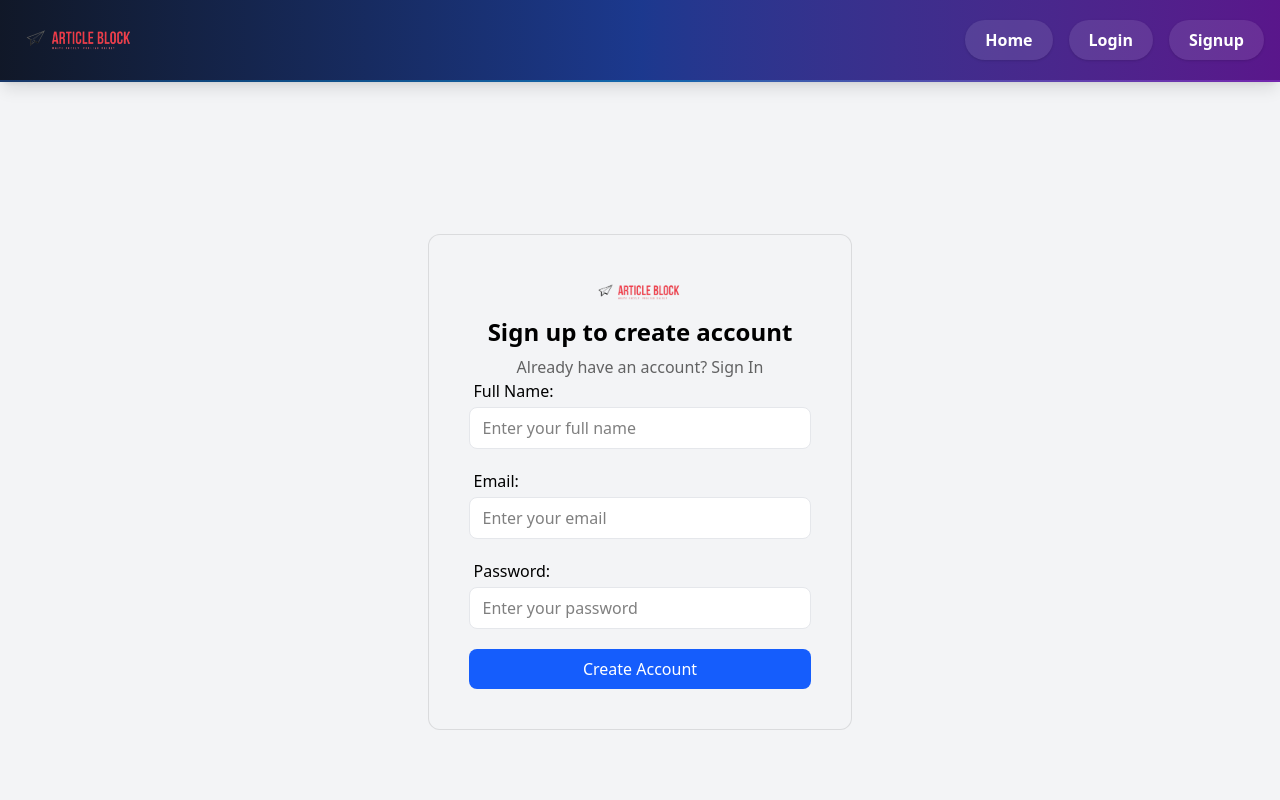
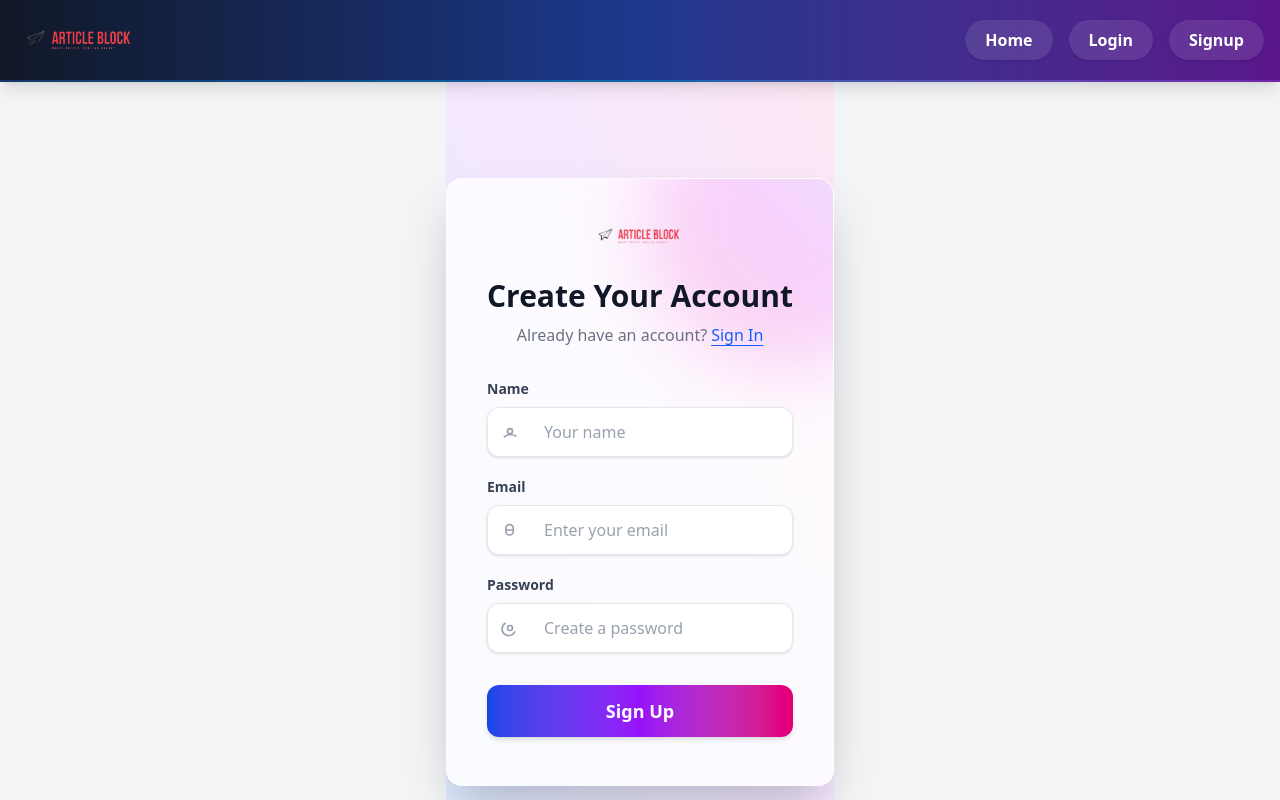
Before and after one commit to Mayankkr2705/ArticleBlock, a React (Vite) app in the folder Frontend/: page /signup in a window 1280 px wide. Shown: the top 800 px of the page. Built offline with nearby package versions, Linux system fonts and the light colour scheme; no server answers.

Commit message:
cors update

```diff
--- a/Frontend/src/Components/Signup.jsx
+++ b/Frontend/src/Components/Signup.jsx
@@ -1,83 +1,128 @@
 import React, { useState } from "react";
-import { signup as signupAPI} from "../api/api";
+import { signup as signupAPI } from "../api/api";
 import { Link, useNavigate } from "react-router-dom";
 import Button from "./Button";
-import Input from "./Input";
 import Logo from "./Logo";
 import { useForm } from "react-hook-form";
 
 const Signup = () => {
   const { register, handleSubmit } = useForm();
   const navigate = useNavigate();
-  const [error, seterror] = useState("");
+  const [error, setError] = useState("");
   const [success, setSuccess] = useState("");
 
   const create = async (data) => {
-    seterror("");
+    setError("");
     setSuccess("");
     try {
       await signupAPI(data);
-
       setSuccess("Account created successfully! Redirecting to login...");
-
       setTimeout(() => {
         navigate("/login");
       }, 2000);
-
     } catch (e) {
-      seterror(e?.response?.data?.error || e.message);
+      setError(e?.response?.data?.error || e.message);
     }
   };
 
   return (
-    <div className="flex items-center justify-center">
-      <div className={`mx-auto w-full max-w-lg bg-gray-100 rounded-xl p-10 border border-black/10`}>
-        <div className="mb-2 flex justify-center">
-          <span className="inline-block w-full max-w-[100px]">
-            <Logo width="100%" />
+    <div className="min-h-screen flex items-center justify-center bg-gradient-to-tr from-blue-100 via-purple-100 to-pink-100">
+      <div className="relative mx-auto w-full max-w-lg bg-white/80 backdrop-blur-md rounded-2xl overflow-hidden shadow-2xl border border-white/30 p-10">
+        {/* Animated Gradient Blur Accent */}
+        <div className="absolute -top-24 -right-24 w-72 h-72 rounded-full bg-gradient-to-tr from-pink-500 via-fuchsia-500 to-blue-500 blur-2xl opacity-20 pointer-events-none z-0" />
+        <div className="relative z-10">
+          <div className="mb-6 flex justify-center">
+            <span className="inline-flex w-[100px]">
+              <Logo width={100} />
             </span>
           </div>
-        <h2 className="text-center text-2xl font-bold leading-tight">Sign up to create account</h2>
-        <p className="mt-2 text-center text-base text-black/60">
-          Already have an account?&nbsp;
+          <h2 className="text-3xl font-bold text-center leading-tight text-gray-900 mb-2">
+            Create Your Account
+          </h2>
+          <p className="mt-2 text-center text-base text-gray-500">
+            Already have an account?
             <Link
               to="/login"
-            className="font-medium text-primary transition-all duration-200 hover:underline"
+              className="ml-1 text-blue-600 font-medium underline underline-offset-4 hover:text-fuchsia-600 transition-colors"
             >
               Sign In
             </Link>
           </p>
-        {success && <p className="text-green-600 mt-8 text-center">{success}</p>}
-        {error && <p className="text-red-600 mt-8 text-center">{error}</p>}
-        <form onSubmit={handleSubmit(create)}>
-          <div className='space-y-5'>
-            <Input
-              label="Full Name: "
-              placeholder="Enter your full name"
-              {...register("username", { required: true })}
+          {success && (
+            <p className="text-green-600 mt-8 text-center font-semibold animate-pulse">{success}</p>
+          )}
+          {error && (
+            <p className="text-red-600 mt-8 text-center font-semibold">{error}</p>
+          )}
+          <form onSubmit={handleSubmit(create)} className="mt-8 space-y-6">
+            <div className="space-y-5">
+              <div>
+                <label className="block mb-2 text-sm font-semibold text-gray-700">
+                  Name
+                </label>
+                <div className="flex items-center bg-white rounded-xl shadow-sm border border-gray-200 focus-within:ring-2 focus-within:ring-blue-500">
+                  <span className="px-3 text-gray-400">
+                    <svg className="w-5 h-5" fill="none" stroke="currentColor" viewBox="0 0 24 24">
+                      <path strokeLinecap="round" strokeLinejoin="round" strokeWidth="2" d="M5.121 17.804A13.937 13.937 0 0112 15c2.5 0 4.847.655 6.879 1.804M15 11a3 3 0 11-6 0 3 3 0 016 0z" />
+                    </svg>
+                  </span>
+                  <input
+                    type="text"
+                    placeholder="Your name"
+                    className="flex-1 px-3 py-3 rounded-xl bg-transparent outline-none text-gray-900 placeholder-gray-400"
+                    {...register("name", { required: true })}
                   />
-            <Input
-              label="Email: "
+                </div>
+              </div>
+              <div>
+                <label className="block mb-2 text-sm font-semibold text-gray-700">
+                  Email
+                </label>
+                <div className="flex items-center bg-white rounded-xl shadow-sm border border-gray-200 focus-within:ring-2 focus-within:ring-blue-500">
+                  <span className="px-3 text-gray-400">
+                    <svg className="w-5 h-5" fill="none" stroke="currentColor" viewBox="0 0 24 24">
+                      <path strokeLinecap="round" strokeLinejoin="round" strokeWidth="2" d="M16 12v1.5a4.5 4.5 0 01-9 0V12m9 0v-2a4.5 4.5 0 10-9 0v2m9 0H7" />
+                    </svg>
+                  </span>
+                  <input
+                    type="email"
                     placeholder="Enter your email"
-              type="email"
+                    className="flex-1 px-3 py-3 rounded-xl bg-transparent outline-none text-gray-900 placeholder-gray-400"
                     {...register("email", {
                       required: true,
-                validate: {
-                  matchPatern: (value) => /^\w+([.-]?\w+)*@\w+([.-]?\w+)*(\.\w{2,3})+$/.test(value) ||
-                    "Email address must be a valid address",
-                }
+                      pattern: /^\S+@\S+\.\S{2,3}$/,
                     })}
                   />
-            <Input
-              label="Password: "
+                </div>
+              </div>
+              <div>
+                <label className="block mb-2 text-sm font-semibold text-gray-700">
+                  Password
+                </label>
+                <div className="flex items-center bg-white rounded-xl shadow-sm border border-gray-200 focus-within:ring-2 focus-within:ring-blue-500">
+                  <span className="px-3 text-gray-400">
+                    <svg className="w-5 h-5" fill="none" stroke="currentColor" viewBox="0 0 24 24">
+                      <path strokeLinecap="round" strokeLinejoin="round" strokeWidth="2" d="M12 15a3 3 0 100-6 3 3 0 000 6z" />
+                      <path strokeLinecap="round" strokeLinejoin="round" strokeWidth="2" d="M17.657 16.657A8 8 0 116.343 6.343" />
+                    </svg>
+                  </span>
+                  <input
                     type="password"
-              placeholder="Enter your password"
-              {...register("password", { required: true })} />
-            <Button type="submit" className="w-full">
-              Create Account
+                    placeholder="Create a password"
+                    className="flex-1 px-3 py-3 rounded-xl bg-transparent outline-none text-gray-900 placeholder-gray-400"
+                    {...register("password", { required: true, minLength: 6 })}
+                  />
+                </div>
+              </div>
+            </div>
+            <Button
+              type="submit"
+              className="w-full py-3 mt-2 mb-2 rounded-xl bg-gradient-to-r from-blue-700 via-purple-600 to-pink-600 hover:scale-105 hover:shadow-xl text-lg font-semibold text-white shadow-md transition-all duration-200"
+            >
+              Sign Up
             </Button>
+          </form>
         </div>
-        </form>
       </div>
     </div>
   );
```
Also changed, not shown: 1 other file (tests, documents, lock files or other folders). Lines whose indentation alone changed are shown as unchanged.
